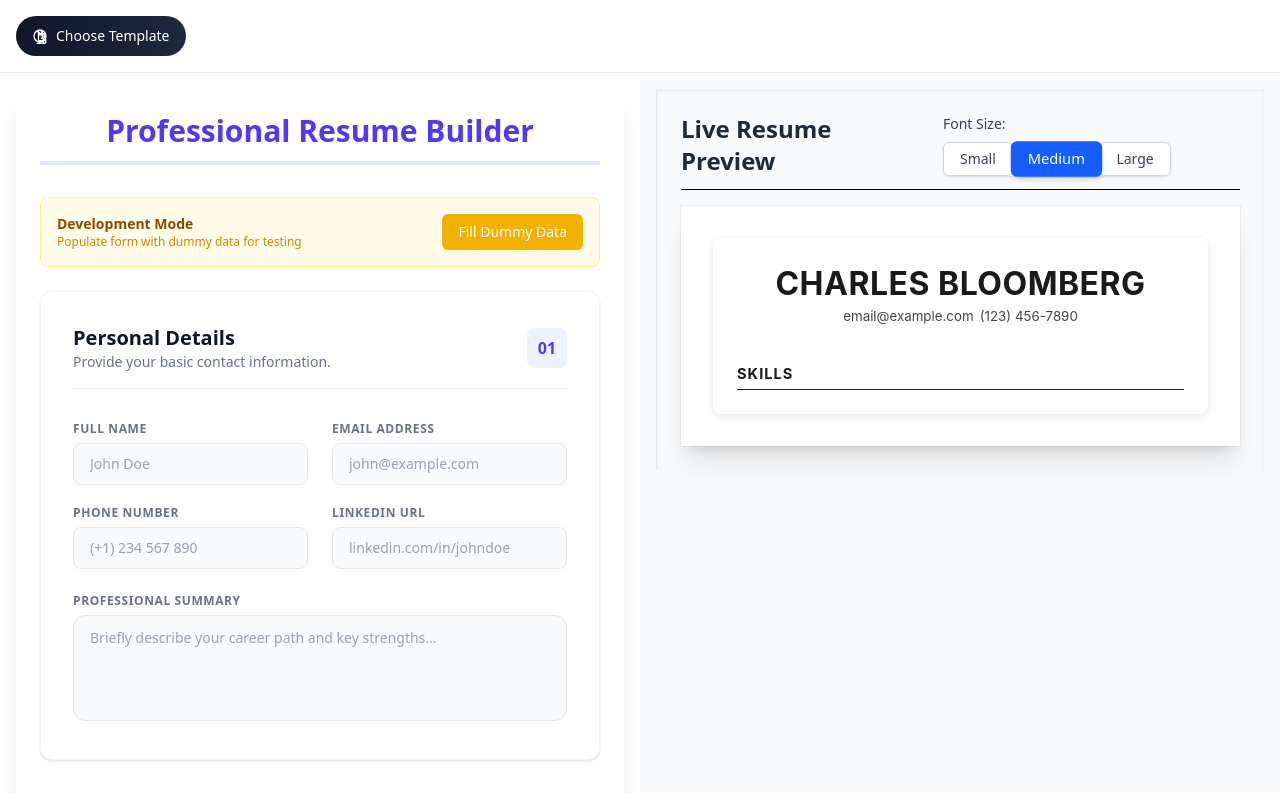
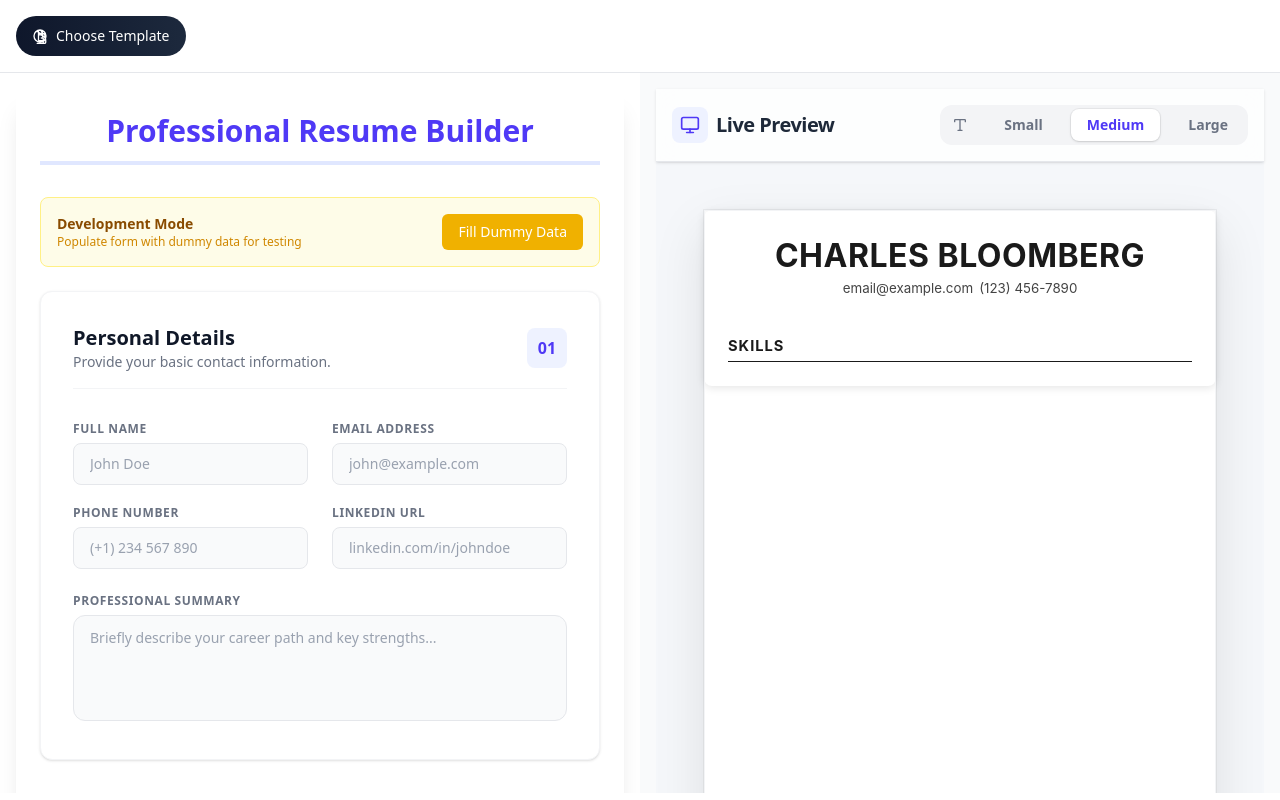
Before and after one commit to Abinash17a/resumeBuilder, a React (Vite) app: page / in a window 1280 px wide. Built offline with nearby package versions, Linux system fonts and the light colour scheme.

Commit message:
new preview Changes

```diff
--- a/src/components/Preview.jsx
+++ b/src/components/Preview.jsx
@@ -1,30 +1,8 @@
+import React, { useMemo } from "react";
+import { Monitor, Type, FileText, AlertCircle } from "lucide-react"; // Optional: Install lucide-react for icons
 import Template1 from "../templates/template1";
 import Template2 from "../templates/template2";
 import Template3 from "../templates/template3";
-
-// Utility function to format form state for templates
-const formatDataForTemplates = (formData) => {
-  return {
-    ...formData,
-    // Convert arrays of objects back to strings (legacy format for templates)
-    experience: formData.experiences.map(exp =>
-      `${exp.title} at ${exp.company}${exp.startDate || exp.endDate ? ` (${exp.startDate}${exp.endDate ? ' - ' + exp.endDate : exp.current ? ' - Present' : ''})` : ''}\n${exp.description || ''}`
-    ).join('\n\n'),
-    education: formData.educationItems.map(edu =>
-      `${edu.degree}, ${edu.school}${edu.startDate || edu.endDate ? ` (${edu.startDate}${edu.endDate ? ' - ' + edu.endDate : edu.current ? ' - Present' : ''})` : ''}${edu.gpa ? `\nGPA: ${edu.gpa}` : ''}${edu.notes ? `\n${edu.notes}` : ''}`
-    ).join('\n\n'),
-    skills: [...formData.technicalSkills, ...formData.nonTechnicalSkills].join(', '),
-    certifications: formData.certifications.map(cert =>
-      `${cert.name}${cert.issuer ? ` - ${cert.issuer}` : ''}${cert.date ? ` (${cert.date})` : ''}${cert.expiryDate ? ` - Expires: ${cert.expiryDate}` : ''}`
-    ).join('\n'),
-    projects: formData.projects.map(proj =>
-      `${proj.title}\n${proj.description}${proj.technologies ? `\nTechnologies: ${proj.technologies}` : ''}${proj.link ? `\nLink: ${proj.link}` : ''}`
-    ).join('\n\n'),
-    achievements: formData.achievements.join('\n\n'),
-    languages: formData.languages.map(lang => `${lang.language} (${lang.proficiency})`).join(', '),
-    interests: formData.interests.join(', ')
-  };
-};
 
 export default function Preview({
   data,
@@ -34,96 +12,126 @@ export default function Preview({
   fontSizeConfig
 }) {
 
+  // Memoize formatting to optimize performance during live typing
+  const formattedData = useMemo(() => {
+    if (!data) return null;
+
+    const formatRange = (start, end, isCurrent) => {
+      if (!start && !end && !isCurrent) return "";
+      return ` (${start}${end ? ' - ' + end : isCurrent ? ' - Present' : ''})`;
+    };
+
+    return {
+      ...data,
+      experience: data.experiences?.map(exp =>
+        `${exp.title} at ${exp.company}${formatRange(exp.startDate, exp.endDate, exp.current)}\n${exp.description || ''}`
+      ).join('\n\n') || "",
+
+      education: data.educationItems?.map(edu =>
+        `${edu.degree}, ${edu.school}${formatRange(edu.startDate, edu.endDate, edu.current)}${edu.gpa ? `\nGPA: ${edu.gpa}` : ''}${edu.notes ? `\n${edu.notes}` : ''}`
+      ).join('\n\n') || "",
+
+      skills: [...(data.technicalSkills || []), ...(data.nonTechnicalSkills || [])].join(', '),
+
+      certifications: data.certifications?.map(cert =>
+        `${cert.name}${cert.issuer ? ` - ${cert.issuer}` : ''}${cert.date ? ` (${cert.date})` : ''}${cert.expiryDate ? ` - Expires: ${cert.expiryDate}` : ''}`
+      ).join('\n') || "",
+
+      projects: data.projects?.map(proj =>
+        `${proj.title}\n${proj.description}${proj.technologies ? `\nTechnologies: ${proj.technologies}` : ''}${proj.link ? `\nLink: ${proj.link}` : ''}`
+      ).join('\n\n') || "",
+
+      achievements: data.achievements?.join('\n\n') || "",
+      languages: data.languages?.map(lang => `${lang.language} (${lang.proficiency})`).join(', ') || "",
+      interests: data.interests?.join(', ') || ""
+    };
+  }, [data]);
+
   const renderTemplate = () => {
-    const formattedData = formatDataForTemplates(data);
-    if (template === "template1") return <Template1 data={formattedData} fontSizeConfig={fontSizeConfig} />;
-    if (template === "template2") return <Template2 data={formattedData} fontSizeConfig={fontSizeConfig} />;
-    if (template === "template3") return <Template3 data={formattedData} fontSizeConfig={fontSizeConfig} />;
+    const templates = {
+      template1: <Template1 data={formattedData} fontSizeConfig={fontSizeConfig} />,
+      template2: <Template2 data={formattedData} fontSizeConfig={fontSizeConfig} />,
+      template3: <Template3 data={formattedData} fontSizeConfig={fontSizeConfig} />,
+    };
+
+    if (templates[template]) {
+      return templates[template];
+    }
 
     return (
-      <div className="text-center p-6 sm:p-8 text-gray-500">
-        Select a template to view your resume preview.
+      <div className="flex flex-col items-center justify-center py-20 text-gray-400 animate-pulse">
+        <FileText size={48} strokeWidth={1} className="mb-4" />
+        <p className="text-lg font-medium">Select a template to generate preview</p>
+        <p className="text-sm">Your changes will reflect here in real-time</p>
       </div>
     );
   };
 
   return (
-    // Outer container
-    <div className="
-      flex-1
-      w-full
-      p-2 sm:p-4 lg:p-6
-      bg-gray-50
-      border-l
-      border-gray-200
-      shadow-inner
-    ">
+    <div className="flex-1 flex flex-col h-full bg-slate-100/50">
+      {/* Sticky Header Toolbar */}
+      <header className="sticky top-0 z-10 flex flex-col md:flex-row md:items-center justify-between gap-4 p-4 bg-white/80 backdrop-blur-md border-b border-gray-200 shadow-sm">
+        <div className="flex items-center gap-2">
+          <div className="p-2 bg-indigo-50 rounded-lg text-indigo-600">
+            <Monitor size={20} />
+          </div>
+          <h2 className="text-xl font-bold text-gray-800 tracking-tight">
+            Live Preview
+          </h2>
+        </div>
 
-      {/* Header */}
-      <div className="
-        flex
-        flex-col
-        sm:flex-row
-        sm:justify-between
-        sm:items-center
-        gap-3
-        mb-4
-        border-b
-        pb-3
-      ">
-        <h2 className="text-lg sm:text-xl lg:text-2xl font-semibold text-gray-800">
-          Live Resume Preview
-        </h2>
-
-        {/* Font Size Controls */}
-        <div className="flex items-center gap-2 flex-wrap">
-          <span className="text-sm font-medium text-gray-700">Font Size:</span>
-
-          <div className="inline-flex rounded-md shadow-sm">
+        {/* Improved Control Group */}
+        <div className="flex items-center gap-3 bg-gray-100 p-1 rounded-xl w-fit">
+          <div className="flex items-center px-2 text-gray-500">
+            <Type size={16} />
+          </div>
           {["small", "medium", "large"].map((size) => (
             <button
               key={size}
-                type="button"
               onClick={() => setFontSize(size)}
               className={`
-                  px-3 sm:px-4
-                  py-1.5
-                  text-xs sm:text-sm
-                  font-medium
-                  rounded-md
-                  transition-all
-                  ${
-                    fontSize === size
-                      ? "bg-blue-600 text-white shadow-md scale-105"
-                      : "bg-white text-gray-700 border border-gray-300 hover:bg-gray-50 hover:shadow-sm"
+                relative px-4 py-1.5 text-sm font-semibold capitalize transition-all duration-200 rounded-lg
+                ${fontSize === size
+                  ? "bg-white text-indigo-600 shadow-sm ring-1 ring-black/5"
+                  : "text-gray-500 hover:text-gray-700 hover:bg-gray-200/50"
                 }
               `}
             >
-                {size.charAt(0).toUpperCase() + size.slice(1)}
+              {size}
             </button>
           ))}
         </div>
-        </div>
+      </header>
+
+      {/* Main Preview Area */}
+      <main className="flex-1 overflow-y-auto p-4 md:p-8 lg:p-12 custom-scrollbar">
+        <div className="mx-auto max-w-[800px]">
+          {/* Shadow & Paper Effect */}
+          <div className="
+            relative
+            bg-white
+            shadow-[0_20px_50px_rgba(0,0,0,0.1)]
+            transition-transform
+            duration-500
+            ease-out
+            hover:shadow-[0_30px_60px_rgba(0,0,0,0.12)]
+            min-h-[1056px] /* Standard A4 Aspect Ratio Base */
+          ">
+            <div className="origin-top transition-all duration-300">
+              {renderTemplate()}
             </div>
 
-      {/* Resume Mockup Container */}
-      <div className="
-        mx-auto
-        w-full
-        max-w-4xl
-        bg-white
-        shadow-xl
-        overflow-hidden
-        ring-1
-        ring-gray-900/5
-        p-2 sm:p-4 lg:p-8
-      ">
-        {/* Optional scaling to avoid overflow on very small screens */}
-        <div className="origin-top scale-[0.95] sm:scale-100">
-          {renderTemplate()}
-        </div>
+            {/* Subtle Page Edge Decor */}
+            <div className="absolute inset-0 pointer-events-none border border-gray-100 ring-1 ring-black/5" />
           </div>
 
+          {/* Footer Tip */}
+          <p className="mt-8 text-center text-xs text-gray-400 flex items-center justify-center gap-1">
+            <AlertCircle size={12} />
+            Tip: Use the "Large" font setting for better readability on printed copies.
+          </p>
+        </div>
+      </main>
     </div>
   );
 }
```
Lines whose indentation alone changed are shown as unchanged.
